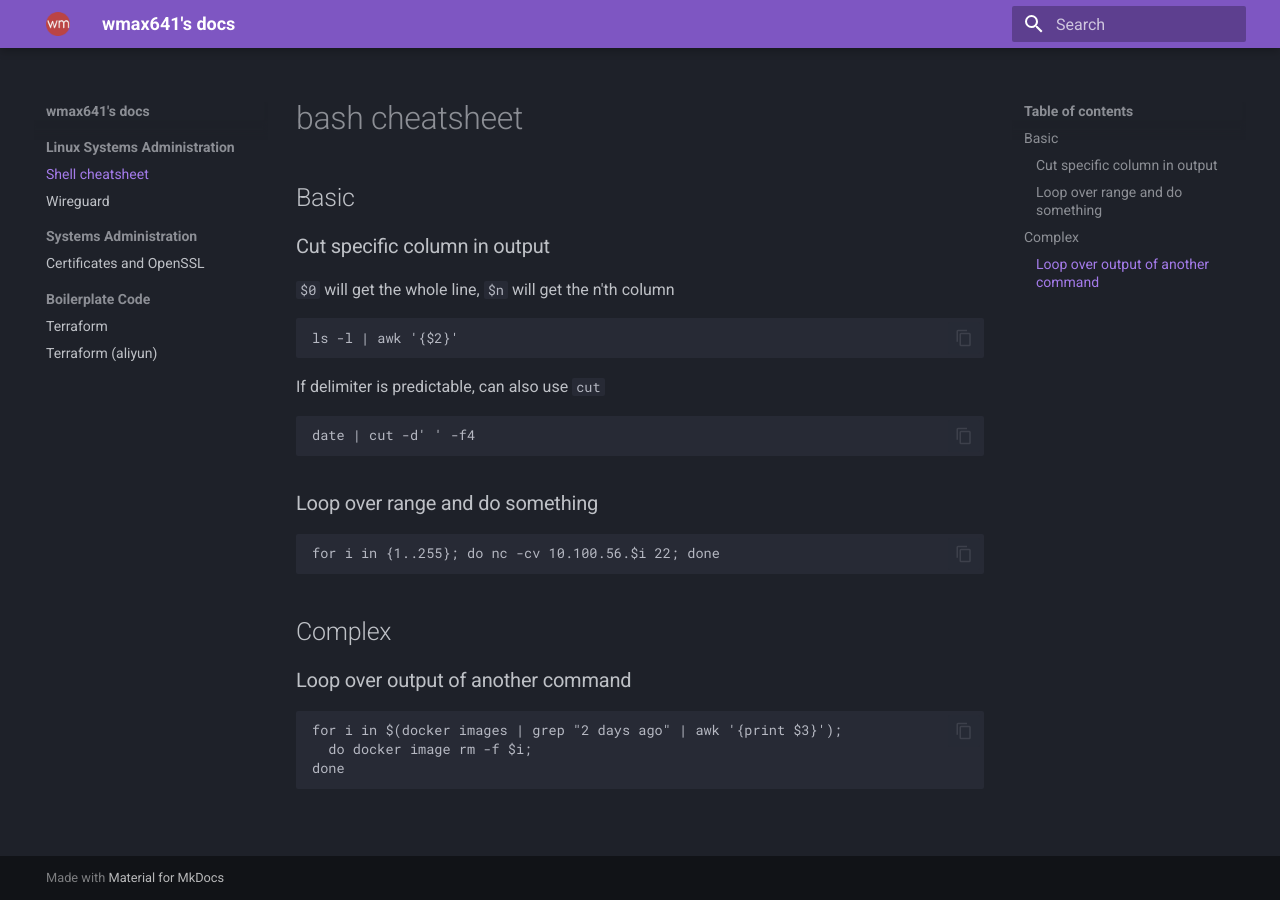
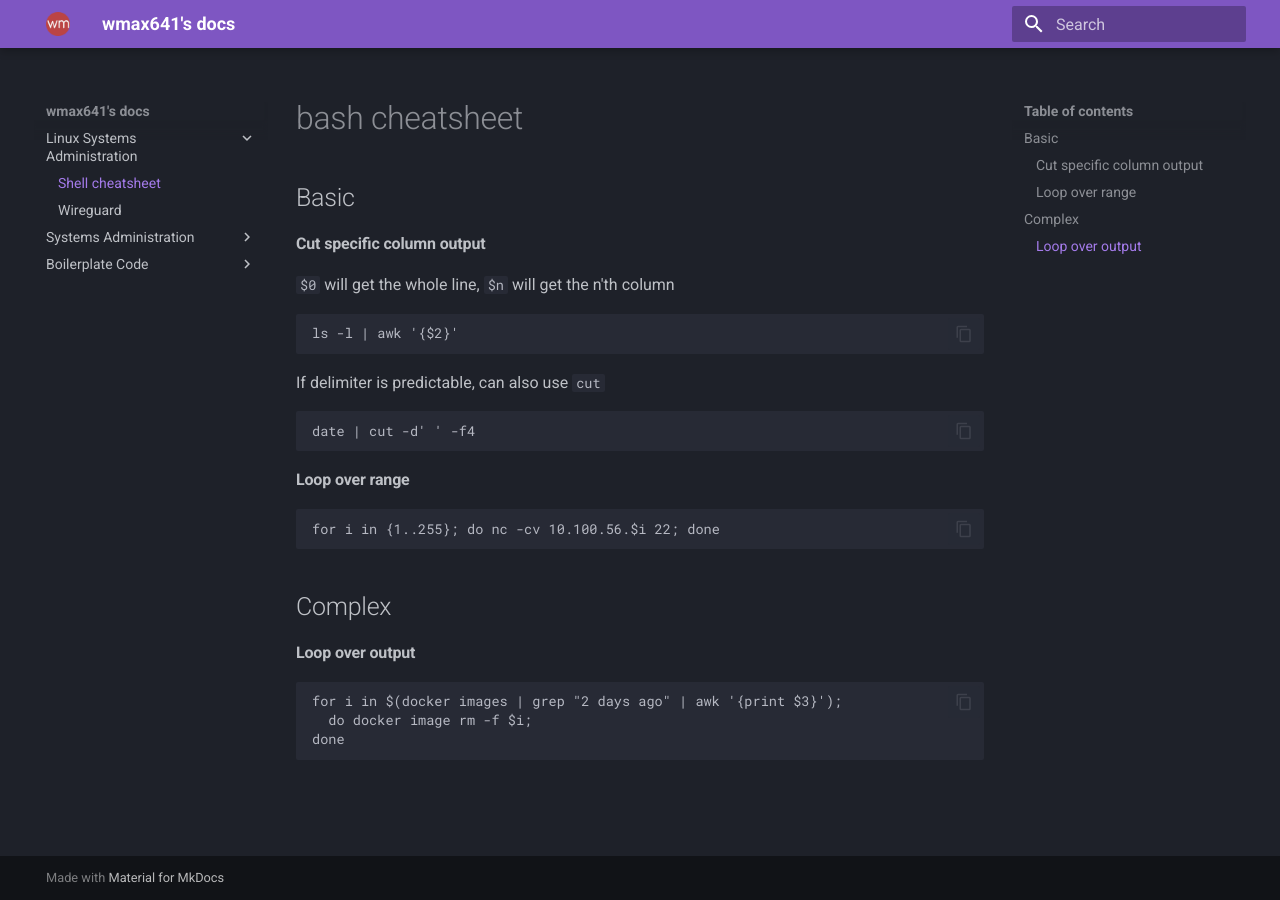
Before and after one commit to wmax641/personal-docs, an MkDocs documentation site: the page built from docs/linux/shell_cheatsheet.md, in a window 1280 px wide. Built offline with MkDocs 1.6.1 and Material for MkDocs 9.7.7, drawn with Linux system fonts in a browser that asks for light colours.

Commit message:
initial d stage 2

````diff
--- a/docs/linux/shell_cheatsheet.md
+++ b/docs/linux/shell_cheatsheet.md
@@ -1,7 +1,7 @@
 # bash cheatsheet
 
 ## Basic
-### Cut specific column in output
+#### Cut specific column output
 `$0` will get the whole line, `$n` will get the n'th column
 ```
 ls -l | awk '{$2}'
@@ -12,13 +12,13 @@ If delimiter is predictable, can also use `cut`
 date | cut -d' ' -f4
 ```
 
-### Loop over range and do something
+#### Loop over range
 ```
 for i in {1..255}; do nc -cv 10.100.56.$i 22; done
 ```
 
 ## Complex
-### Loop over output of another command
+#### Loop over output
 ```
 for i in $(docker images | grep "2 days ago" | awk '{print $3}');
   do docker image rm -f $i;
--- a/mkdocs.yml
+++ b/mkdocs.yml
@@ -22,7 +22,7 @@ theme:
   features:
     - navigation.instant
     - navigation.indexes
-    - navigation.sections
+    #- navigation.sections
     #- navigation.tabs
     #- navigation.expand
     - content.code.copy
````
